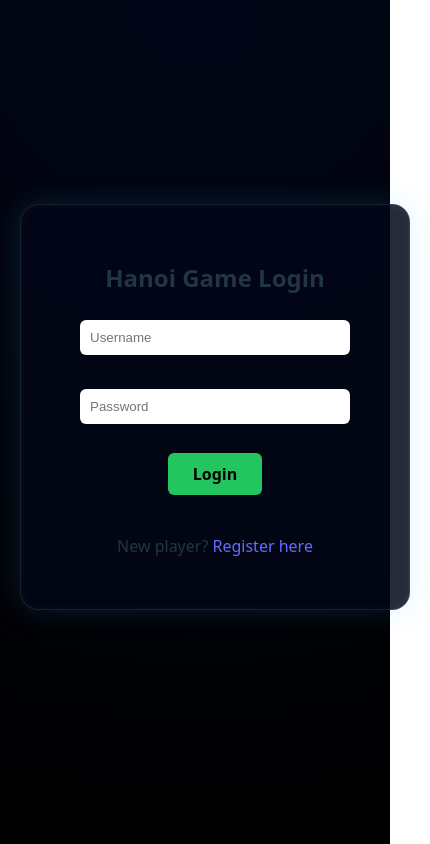
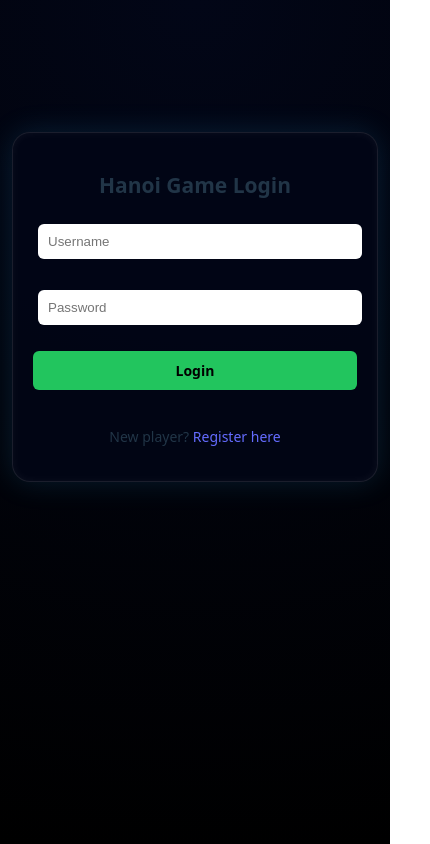
Before and after one commit to Kishore-Krish19/Hanoi-Arena, a React (Vite) app in the folder hanoi-frontend/: page / in a window 390 px wide. Shown: the whole page, 430 px wide, since content can reach past the window. Built offline with nearby package versions, Linux system fonts and the light colour scheme; no server answers.

Commit message:
Modified css for mobile view

```diff
--- a/hanoi-frontend/src/index.css
+++ b/hanoi-frontend/src/index.css
@@ -11,6 +11,21 @@
   text-rendering: optimizeLegibility;
   -webkit-font-smoothing: antialiased;
   -moz-osx-font-smoothing: grayscale;
+}
+/* ===== GLOBAL FIX ===== */
+
+*,
+*::before,
+*::after {
+  box-sizing: border-box;
+}
+
+html, body, #root {
+  width: 100%;
+  min-height: 100vh;
+  margin: 0;
+  padding: 0;
+  overflow-x: hidden;
 }
 
 a {
@@ -72,7 +87,8 @@ button:focus-visible {
 
 input {
   padding: 10px;
-  width: 250px;
+  width: 100%;
+  max-width: 100%;
   border-radius: 6px;
   border: none;
   margin: 5px;
@@ -107,22 +123,30 @@ button:hover {
 }
 
 /* ===== MAIN CONTENT AREA (below navbar) ===== */
-.main {
+/* .main {
   min-height: calc(100vh - 70px);
-  /* 70px = approximate navbar height */
 
   display: flex;
   justify-content: center;
-  /* Horizontal center */
   align-items: center;
-  /* Vertical center */
+
+  width: 100%;
+  padding: 20px;
+} */
+
+.main {
+  min-height: calc(100vh - 70px);
+
+  display: flex;
+  justify-content: center;
+  /* align-items: flex-start;   */
 
   width: 100%;
   padding: 20px;
 }
 
 /* ===== GLASS CARD UI ===== */
-.center-card {
+/* .center-card {
   background: rgba(2, 6, 23, 0.85);
   border: 1px solid rgba(255, 255, 255, 0.1);
   border-radius: 18px;
@@ -130,6 +154,22 @@ button:hover {
 
   width: 100%;
   max-width: 420px;
+
+  box-shadow:
+    0 0 30px rgba(56, 189, 248, 0.15),
+    inset 0 0 10px rgba(255, 255, 255, 0.05);
+
+  text-align: center;
+} */
+.center-card {
+  background: rgba(2, 6, 23, 0.85);
+  border: 1px solid rgba(255, 255, 255, 0.1);
+  border-radius: 18px;
+
+  width: 100%;
+  max-width: 420px;
+  margin: auto;
+  padding: 24px;
 
   box-shadow:
     0 0 30px rgba(56, 189, 248, 0.15),
@@ -244,22 +284,6 @@ button:hover {
   outline: 3px solid #facc15;
 }
 
-/* ===== NAVBAR ===== */
-/*
-.navbar {
-  background: linear-gradient(180deg, #020617, #000);
-  backdrop-filter: blur(8px);
-  box-shadow: 0 2px 15px rgba(56,189,248,0.15);
-
-  padding: 14px 25px;
-
-  display: flex;
-  justify-content: space-between;
-  align-items: center;
-
-  border-bottom: 1px solid #1e293b;
-} */
-
 .logo {
   color: #38bdf8;
   font-weight: bold;
@@ -350,10 +374,10 @@ button:active {
 /* ===== ADMIN PAGE STYLING ===== */
 /* Container for the Admin content to keep it centered but left-aligned internally */
 .admin-container {
-  max-width: 900px;
+  max-width: 100%;
+  width: 100%;
   margin: 0 auto;
   text-align: left;
-  /* Headers stay left, buttons align via flex */
 }
 
 /* Flex row for buttons and inputs */
@@ -467,3 +491,86 @@ ul {
   padding: 0;
   margin: 0;
 }
+
+/* ===== MOBILE FIX ===== */
+
+html, body {
+  width: 100%;
+  overflow-x: hidden;
+}
+
+@media (max-width: 768px) {
+
+  body {
+    font-size: 14px;
+  }
+
+  .main {
+    align-items: flex-start;
+    padding: 12px;
+  }
+
+  .center-card {
+    width: 100%;
+    max-width: 100%;
+    margin: 120px auto;
+    padding: 20px;
+    box-sizing: border-box;
+  }
+
+  input,
+  button {
+    width: 100%;
+  }
+
+  /* Navbar */
+  .navbar {
+    flex-direction: column;
+    height: auto;
+    padding: 10px;
+    gap: 10px;
+  }
+
+  .nav-links {
+    flex-wrap: wrap;
+    justify-content: center;
+    width: 100%;
+  }
+
+  .nav-links a,
+  .nav-links button {
+    width: 100%;
+  }
+
+  /* Admin */
+  .admin-container {
+    width: 100%;
+    padding: 10px;
+  }
+
+  .admin-row {
+    flex-direction: column;
+  }
+
+  /* Game */
+  .game {
+    gap: 15px;
+    flex-wrap: wrap;
+  }
+
+  .tower {
+    width: 90px;
+    height: 240px;
+  }
+
+  /* Tables */
+  table,
+  .bracket-table {
+    display: block;
+    overflow-x: auto;
+  }
+
+  h1 {
+    font-size: 2rem;
+  }
+}
```
